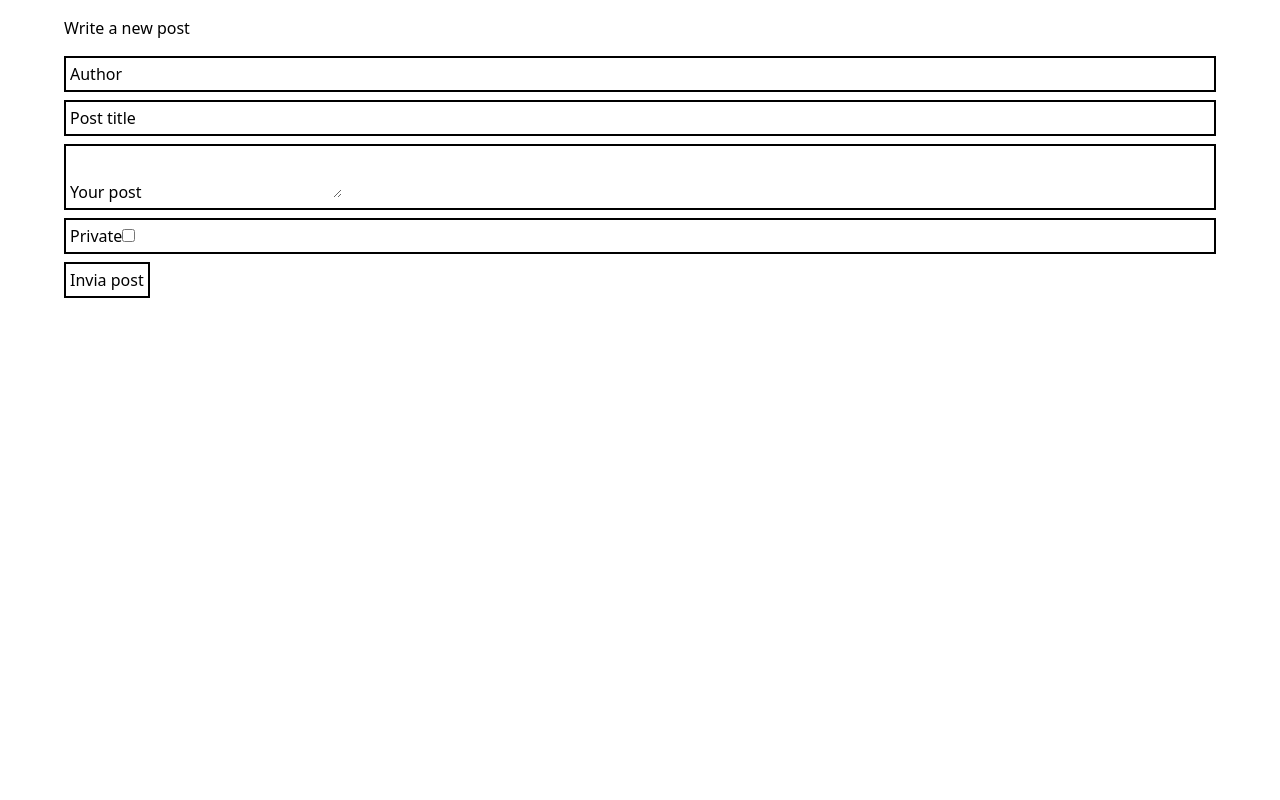
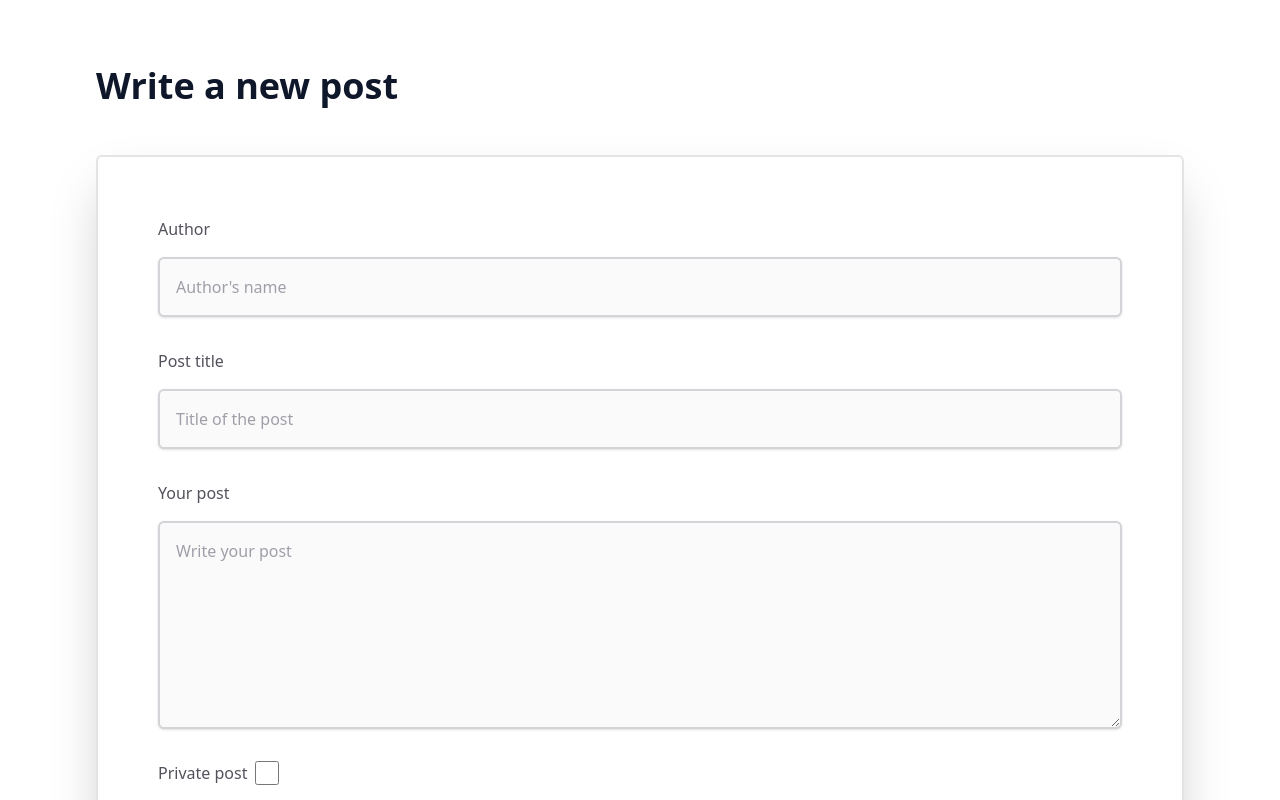
Before and after one commit to SimoL-003/react-post-form, a React (Vite) app: page / in a window 1280 px wide. Shown: the top 800 px of the page. Built offline with nearby package versions, Linux system fonts and the light colour scheme.

Commit message:
style: improve ui

```diff
--- a/src/App.jsx
+++ b/src/App.jsx
@@ -39,40 +39,45 @@ function App() {
   return (
     <>
       <main>
-        <div className="container">
-          <h1 className="my-4">Write a new post</h1>
+        <div className="container py-16">
+          <h1>Write a new post</h1>
           <form onSubmit={handleSubmit} action="">
-            <div className="mb-2 p-1 border-2">
+            <div className="input-container">
               <label htmlFor="author">Author</label>
               <input
                 type="text"
                 name="author"
                 id="author"
+                placeholder="Author's name"
                 value={formData.author}
                 onChange={handleInputChange}
               />
             </div>
-            <div className="mb-2 p-1 border-2">
+            <div className="input-container">
               <label htmlFor="title">Post title</label>
               <input
                 type="text"
                 name="title"
                 id="title"
+                placeholder="Title of the post"
                 value={formData.title}
                 onChange={handleInputChange}
               />
             </div>
-            <div className="mb-2 p-1 border-2">
+            <div className="input-container">
               <label htmlFor="body">Your post</label>
               <textarea
                 name="body"
                 id="body"
+                placeholder="Write your post"
                 value={formData.body}
                 onChange={handleInputChange}
               ></textarea>
             </div>
-            <div className="mb-2 p-1 border-2">
-              <label htmlFor="public">Private</label>
+            <div className="input-container flex-row items-center">
+              <label className="mb-0 mr-2" htmlFor="public">
+                Private post
+              </label>
               <input
                 type="checkbox"
                 name="public"
@@ -81,9 +86,9 @@ function App() {
                 onChange={handleInputChange}
               />
             </div>
-            <button className="mb-2 p-1 border-2" type="submit">
-              Invia post
-            </button>
+            <div className="input-container">
+              <button type="submit">Send post</button>
+            </div>
           </form>
         </div>
       </main>
--- a/src/index.css
+++ b/src/index.css
@@ -1,7 +1,50 @@
 @import "tailwindcss";
+
+@layer base {
+  *:focus-visible {
+    @apply outline-0;
+  }
+  h1 {
+    @apply text-4xl font-bold mb-8 md:mb-10 leading-[1.2] text-slate-900;
+  }
+}
+
+@layer components {
+  form {
+    @apply my-12 p-2 lg:p-12 border-2 border-zinc-200 rounded-md bg-white shadow-2xl;
+  }
+  .input-container {
+    @apply flex flex-col p-3 lg:mb-2;
+  }
+  label {
+    @apply mb-2 lg:mb-4 text-sm lg:text-base lg:leading-normal font-medium text-zinc-600;
+  }
+
+  input[type="text"],
+  textarea {
+    @apply border-2 border-zinc-300 rounded-md p-4 bg-zinc-50 text-zinc-900 focus-visible:border-blue-500 shadow-sm transition-colors duration-150 lg:leading-normal;
+  }
+
+  textarea {
+    @apply min-h-32 md:min-h-40 lg:min-h-52;
+  }
+
+  input::placeholder,
+  textarea::placeholder {
+    @apply text-zinc-400;
+  }
+
+  input[type="checkbox"] {
+    @apply w-5 aspect-square md:w-6  rounded-md border-zinc-400 accent-blue-500 transition-all duration-150 cursor-pointer;
+  }
+
+  form button {
+    @apply text-white text-lg self-center font-semibold rounded-md bg-blue-600 hover:bg-blue-700 transition-colors duration-1500 cursor-pointer shadow-sm py-3 lg:w-fit px-10;
+  }
+}
 
 @layer utilities {
   .container {
-    @apply mx-auto my-0 w-[90%] max-w-6xl;
+    @apply mx-auto my-0 w-[90%] lg:w-[85%] max-w-6xl;
   }
 }
```
